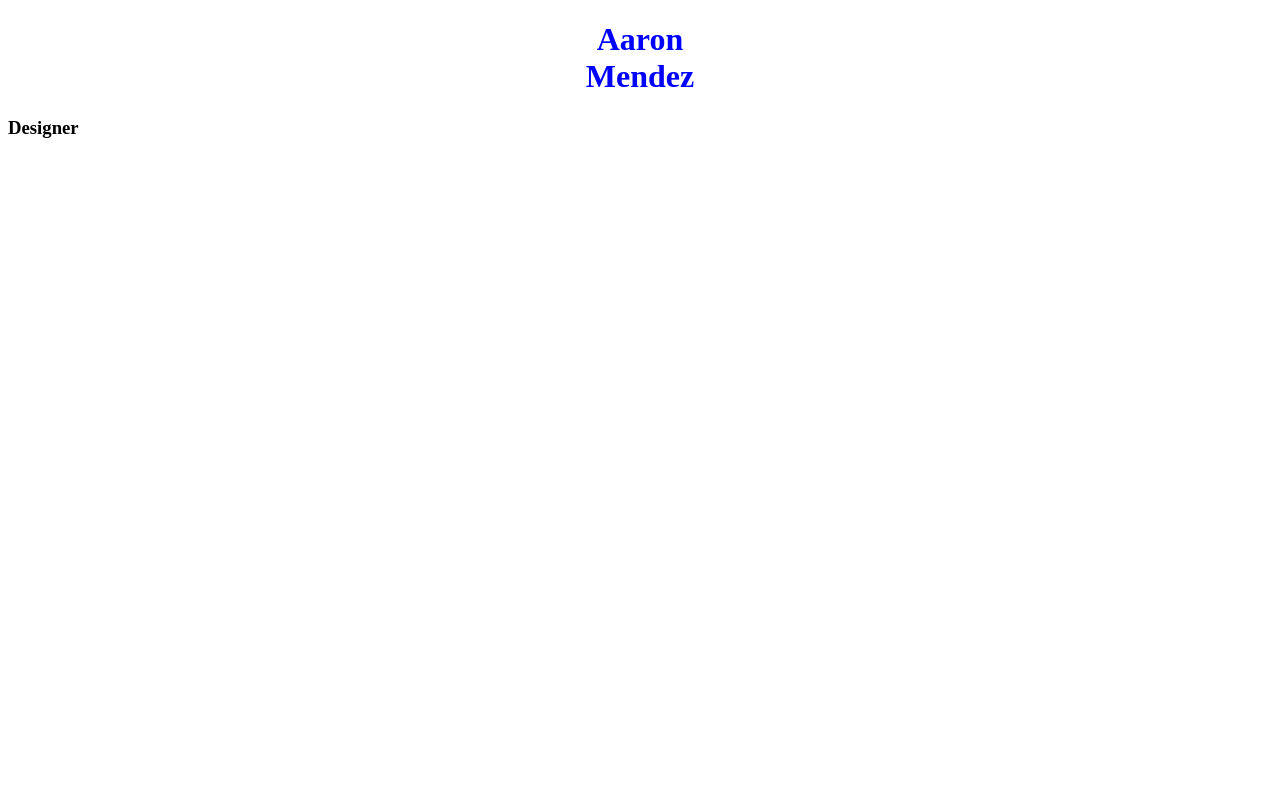
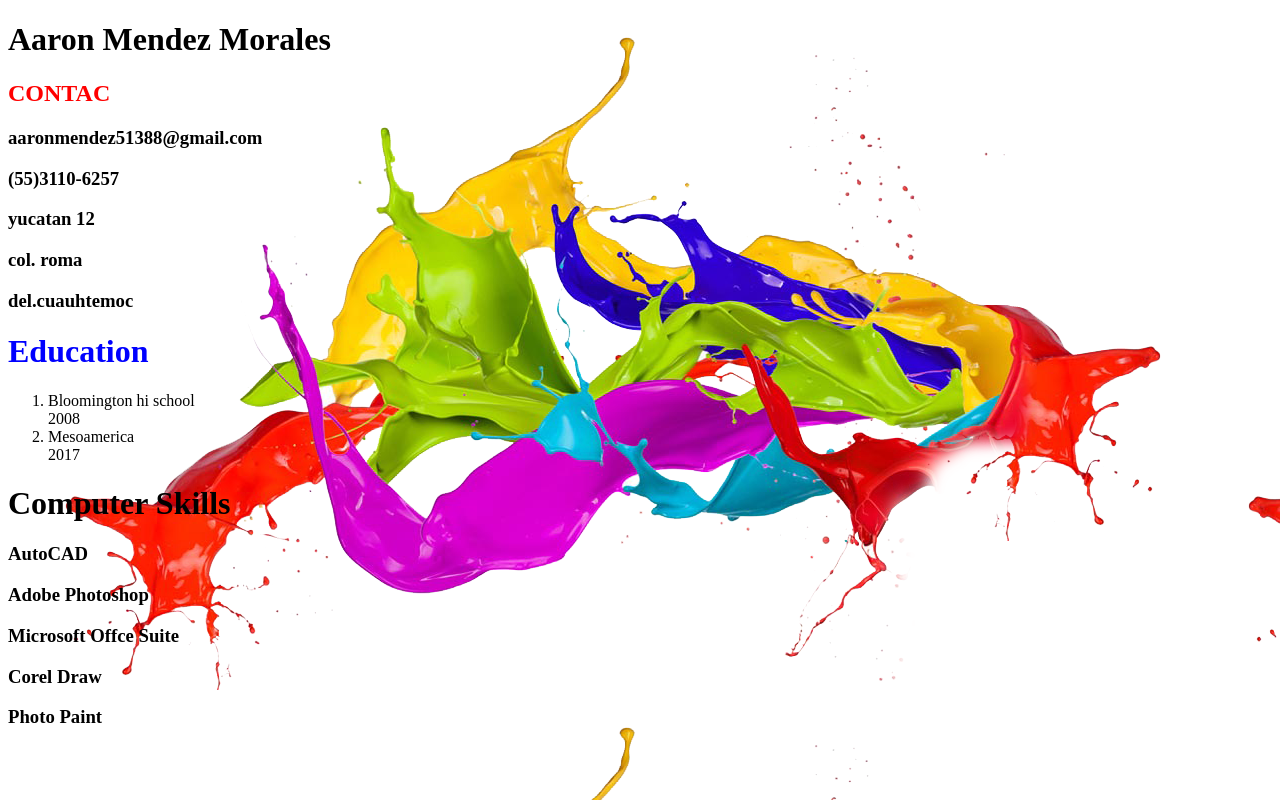
Before and after one commit to AaronM513/learning, a plain HTML site: page index.html in a window 1280 px wide. Drawn offline with Linux system fonts and the light colour scheme.

Commit message:
fix image

```diff
--- a/css/styles.css
+++ b/css/styles.css
@@ -1,2 +1,4 @@
 h1{text-align: center;
-color: blue;}
+    color: blue;}
+    body { background-color:#FFF; font:black arial medium;
+}
--- a/index.html
+++ b/index.html
@@ -1,15 +1,35 @@
+
 <!DOCTYPE html>
 <html>
   <head>
     <meta charset="utf-8">
-    <title>fist file</title>
-    <link rel="stylesheet" href="./css/styles.css" type="text/css">
+    <title>resume</title>
   </head>
-  <body>
-    <h1>Aaron <br>
-       Mendez</h1>
-    <h3>Designer</h3>
-    </ol>
+  <body background = "images/splash-png-transparent-22.png">
+<h1>Aaron Mendez Morales</h1>
+  <h2><font color = "red">CONTAC</font></h2>
+  <h3>aaronmendez51388@gmail.com</h3>
+  <h3>(55)3110-6257</h3>
+  <h3>yucatan 12</h3>
+  <h3>col. roma</h3>
+  <h3>del.cuauhtemoc</h3>
+  <h1><font color = "blue">Education</font></h1>
+  <h2>  </h2>
+<ol>
+  <li>Bloomington hi school <br>
+  2008</li>
+  <li>Mesoamerica<br>
+  2017</li>
+</ol>
+  <h1>Computer Skills</h1>
+  <h3>AutoCAD</h3>
+  <h3>Adobe Photoshop</h3>
+  <h3>Microsoft Offce Suite</h3>
+  <h3>Corel Draw</h3>
+  <h3>Photo Paint</h3>
+
+
+
 
   </body>
 </html>
```
